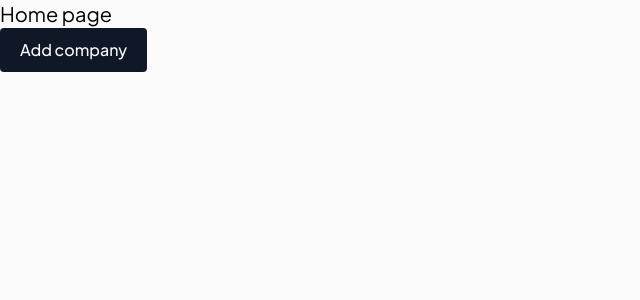
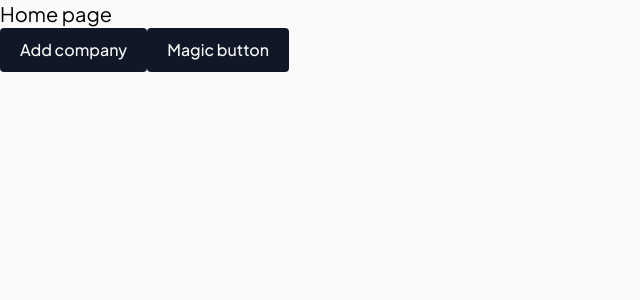
Before and after one commit to OleksandrLukomskyi/crm, a Next.js app: page / in a window 1280 px wide. Shown: the top 300 px of the page, without its empty margins (0-640 px from the left). Built offline with nearby package versions, Linux system fonts and the light colour scheme.

Commit message:
fix:update page

```diff
--- a/src/app/page.tsx
+++ b/src/app/page.tsx
@@ -1,4 +1,5 @@
 import AddCompanyButton from '../components/add-company-button';
+import MagicButton from '../components/magic-button';
 
 export default async function Home() {
   return (
@@ -6,6 +7,7 @@ export default async function Home() {
       <h1 className="text-xl">Home page </h1>
 
       <AddCompanyButton />
+      <MagicButton />
     </main>
   );
 }
```
